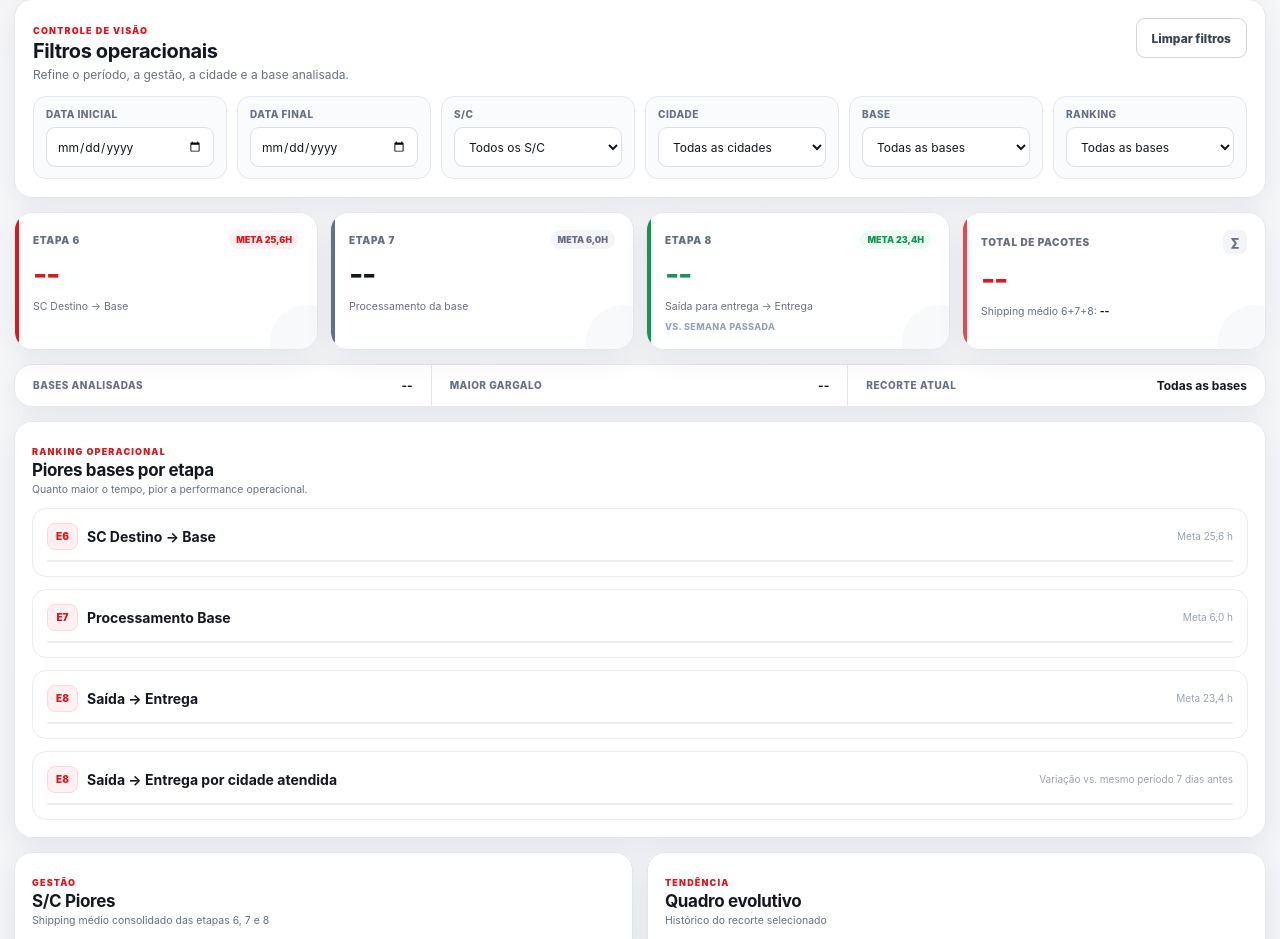
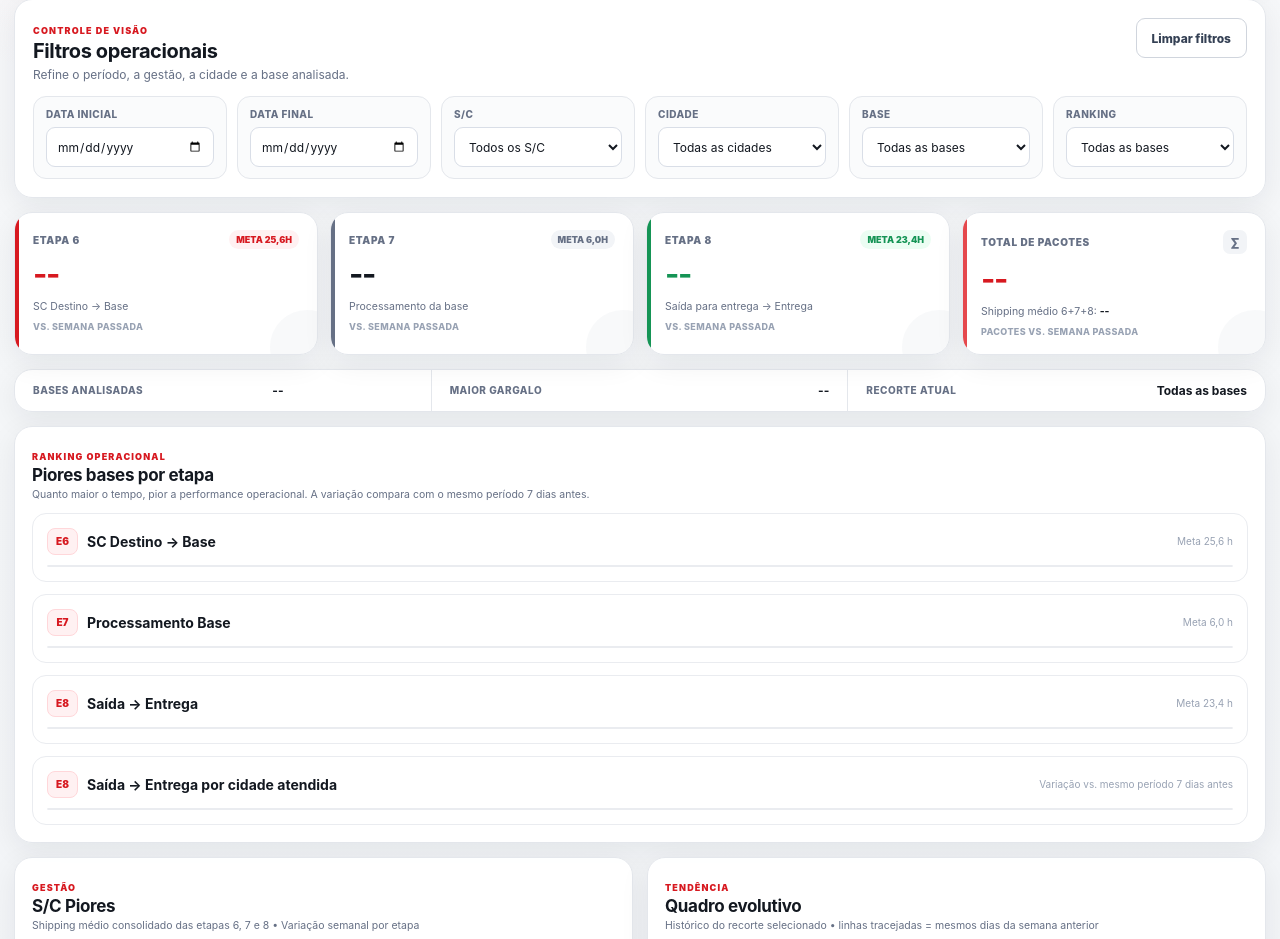
Before and after one commit to ErisonNeto/J-T-Shipping-Time, a FastAPI app: page / in a window 1280 px wide. Shown: the part 245-1184 px from the top of the page. Run offline with FastAPI, Linux system fonts and the light colour scheme; data that the repository does not hold is empty; parts of the project's set-up code (start-up, migrations or seed data) failed here and were passed over.

Commit message:
ui: compara todas etapas, volume, bases e tendencia com semana anterior

```diff
--- a/templates/index.html
+++ b/templates/index.html
@@ -6,7 +6,7 @@
   <meta name="theme-color" content="#d71920" />
   <title>J&T Express | Shipping Time</title>
   <link rel="preconnect" href="https://cdn.jsdelivr.net" />
-  <link rel="stylesheet" href="/static/style.css?v=20261029-variacao-e8" />
+  <link rel="stylesheet" href="/static/style.css?v=20261104-variacao-completa" />
   <script src="https://cdn.jsdelivr.net/npm/chart.js"></script>
 </head>
 <body>
@@ -52,12 +52,12 @@
       <article class="card kpi-card kpi-primary">
         <div class="kpi-head"><span>Etapa 6</span><span class="kpi-tag">META 25,6H</span></div>
         <strong id="k6">--</strong>
-        <small>SC Destino → Base</small>
+        <small>SC Destino → Base</small><div class="kpi-variation"><span>Vs. semana passada</span><span id="k6Var"></span></div>
       </article>
       <article class="card kpi-card kpi-neutral">
         <div class="kpi-head"><span>Etapa 7</span><span class="kpi-tag neutral-tag">META 6,0H</span></div>
         <strong id="k7">--</strong>
-        <small>Processamento da base</small>
+        <small>Processamento da base</small><div class="kpi-variation"><span>Vs. semana passada</span><span id="k7Var"></span></div>
       </article>
       <article class="card kpi-card kpi-success">
         <div class="kpi-head"><span>Etapa 8</span><span class="kpi-tag success-tag">META 23,4H</span></div>
@@ -68,18 +68,18 @@
       <article class="card kpi-card kpi-danger">
         <div class="kpi-head"><span>Total de pacotes</span><span class="kpi-icon">∑</span></div>
         <strong id="kp">--</strong>
-        <small>Shipping médio 6+7+8: <b id="kt">--</b></small>
+        <small>Shipping médio 6+7+8: <b id="kt">--</b> <span id="ktVar"></span></small><div class="kpi-variation"><span>Pacotes vs. semana passada</span><span id="kpVar"></span></div>
       </article>
     </section>
 
     <section class="summary-strip">
-      <div><span>Bases analisadas</span><strong id="kBases">--</strong></div>
+      <div><span>Bases analisadas</span><strong id="kBases">--</strong><span id="kBasesVar"></span></div>
       <div><span>Maior gargalo</span><strong id="kGargalo">--</strong></div>
       <div><span>Recorte atual</span><strong id="kRecorte">Todas as bases</strong></div>
     </section>
 
     <section class="panel ranking-section">
-      <div class="panel-title"><div><span class="section-kicker">RANKING OPERACIONAL</span><h2>Piores bases por etapa</h2><span>Quanto maior o tempo, pior a performance operacional.</span></div></div>
+      <div class="panel-title"><div><span class="section-kicker">RANKING OPERACIONAL</span><h2>Piores bases por etapa</h2><span>Quanto maior o tempo, pior a performance operacional. A variação compara com o mesmo período 7 dias antes.</span></div></div>
       <div class="stage-stack">
         <article class="stage-panel">
           <div class="stage-head"><div><span class="stage-chip">E6</span><h3>SC Destino → Base</h3></div><small>Meta 25,6 h</small></div>
@@ -102,11 +102,11 @@
 
     <section class="dashboard-grid">
       <article class="panel dashboard-square">
-        <div class="panel-title"><div><span class="section-kicker">GESTÃO</span><h2>S/C Piores</h2><span>Shipping médio consolidado das etapas 6, 7 e 8</span></div></div>
+        <div class="panel-title"><div><span class="section-kicker">GESTÃO</span><h2>S/C Piores</h2><span>Shipping médio consolidado das etapas 6, 7 e 8 • Variação semanal por etapa</span></div></div>
         <div id="sc" class="table-wrap square-table"></div>
       </article>
       <article class="panel dashboard-square chart-panel">
-        <div class="panel-title"><div><span class="section-kicker">TENDÊNCIA</span><h2>Quadro evolutivo</h2><span id="evoHint">Histórico do recorte selecionado</span></div></div>
+        <div class="panel-title"><div><span class="section-kicker">TENDÊNCIA</span><h2>Quadro evolutivo</h2><span id="evoHint">Histórico do recorte selecionado • linhas tracejadas = mesmos dias da semana anterior</span></div></div>
         <div class="chart-box"><canvas id="evoChart"></canvas></div>
       </article>
     </section>
@@ -114,6 +114,6 @@
     <footer class="dashboard-footer"><span>J&T Express • Shipping Time</span><span>Performance Last Mile</span></footer>
   </main>
 
-  <script src="/static/app.js?v=20261029-variacao-e8"></script>
+  <script src="/static/app.js?v=20261104-variacao-completa"></script>
 </body>
 </html>
```
